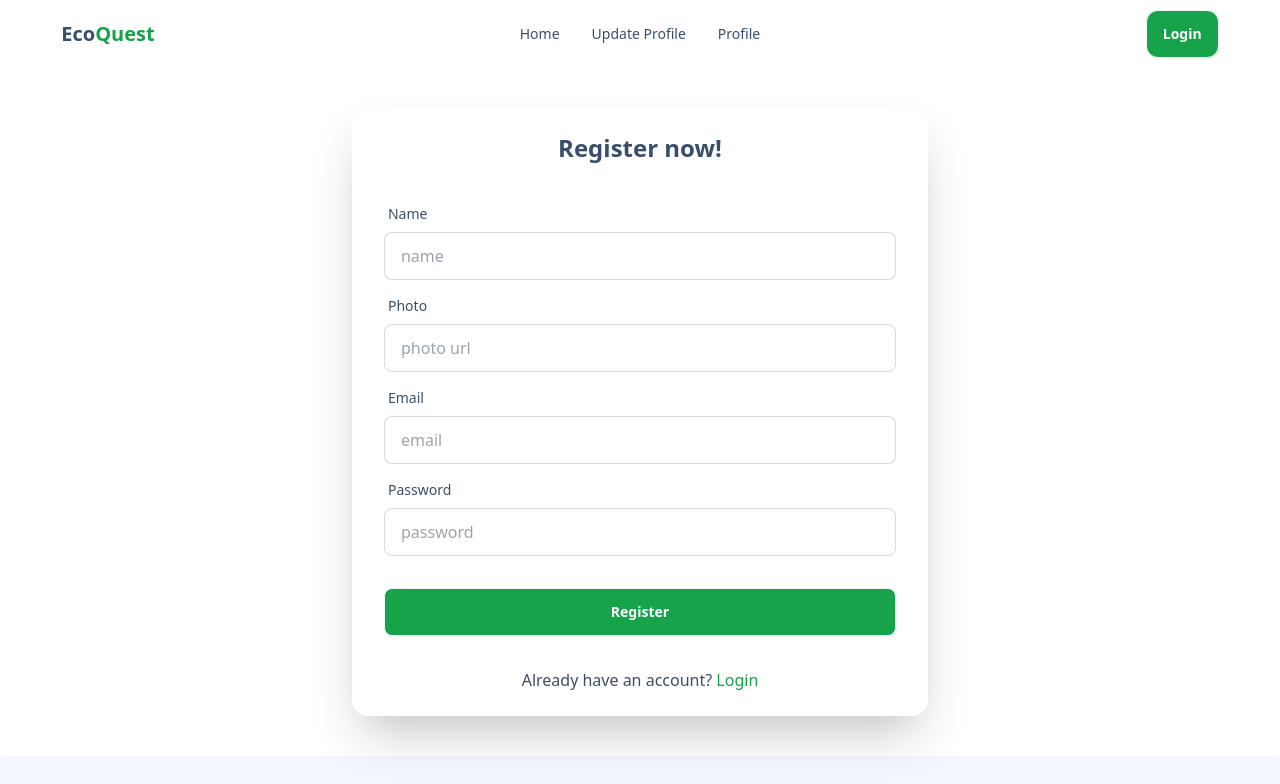
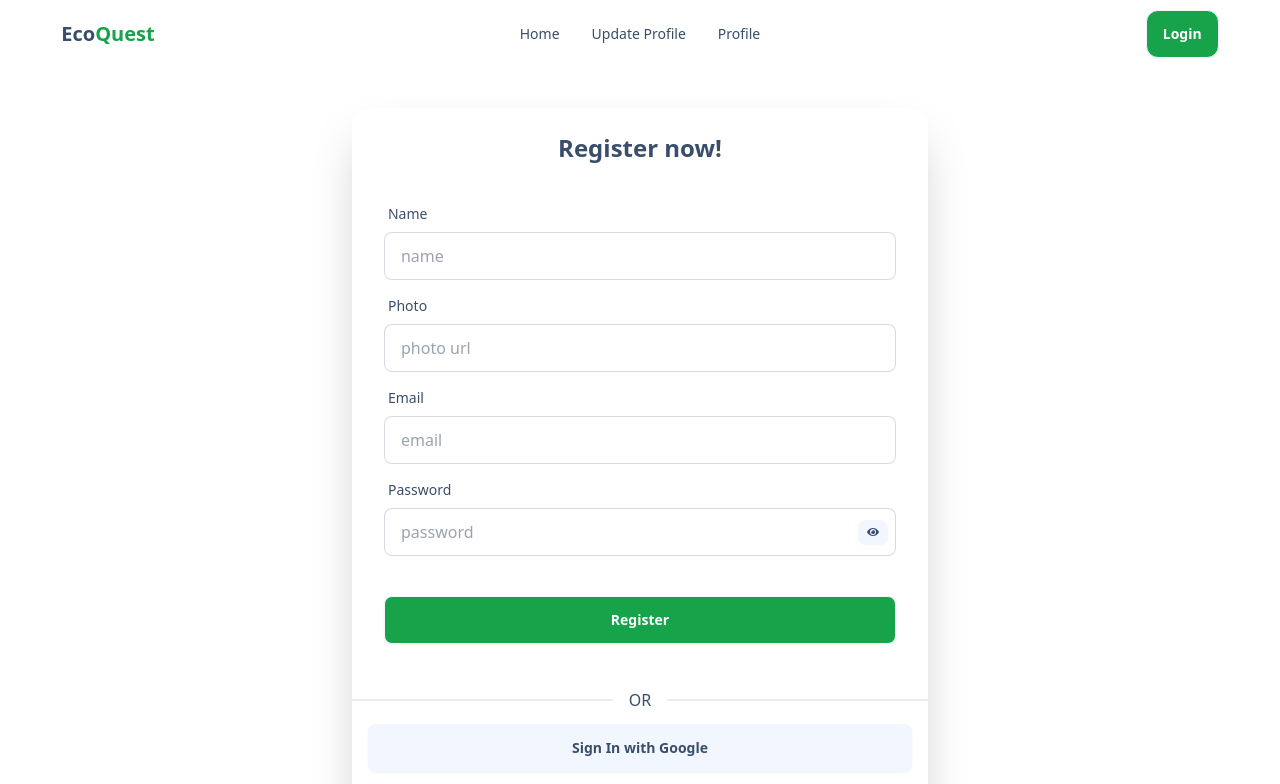
Before and after one commit to Samadsust71/eco-quest-assignment-9, a React (Vite) app: page /auth/registration in a window 1280 px wide. Shown: the top 784 px of the page. Built offline with nearby package versions, Linux system fonts and the light colour scheme; no server answers.

Commit message:
added firebase in the projecct

```diff
--- a/package.json
+++ b/package.json
@@ -10,8 +10,10 @@
     "preview": "vite preview"
   },
   "dependencies": {
+    "firebase": "^11.0.2",
     "react": "^18.3.1",
     "react-dom": "^18.3.1",
+    "react-hot-toast": "^2.4.1",
     "react-icons": "^5.3.0",
     "react-router-dom": "^6.28.0",
     "swiper": "^11.1.14"
--- /dev/null
+++ b/src/firebase/firebase.config.js
@@ -0,0 +1,19 @@
+// Import the functions you need from the SDKs you need
+import { initializeApp } from "firebase/app";
+import { getAuth } from "firebase/auth";
+// TODO: Add SDKs for Firebase products that you want to use
+// https://firebase.google.com/docs/web/setup#available-libraries
+
+// Your web app's Firebase configuration
+const firebaseConfig = {
+  apiKey: "AIzaSyAN7h9HOP58RqS5tqnTe9JTy1ELP9zuWi4",
+  authDomain: "eco-quest-37f67.firebaseapp.com",
+  projectId: "eco-quest-37f67",
+  storageBucket: "eco-quest-37f67.firebasestorage.app",
+  messagingSenderId: "859900697442",
+  appId: "1:859900697442:web:ee6efcc7a300714f82ea3b"
+};
+
+// Initialize Firebase
+const app = initializeApp(firebaseConfig);
+export const auth = getAuth(app)
--- a/src/main.jsx
+++ b/src/main.jsx
@@ -1,11 +1,16 @@
-import { StrictMode } from 'react'
-import { createRoot } from 'react-dom/client'
-import './index.css'
-import { RouterProvider } from 'react-router-dom'
-import router from './routes/router.jsx'
+import { StrictMode } from "react";
+import { createRoot } from "react-dom/client";
+import "./index.css";
+import { RouterProvider } from "react-router-dom";
+import router from "./routes/router.jsx";
+import AuthProvider from "./provider/AuthProvider.jsx";
+import { Toaster } from "react-hot-toast";
 
-createRoot(document.getElementById('root')).render(
+createRoot(document.getElementById("root")).render(
   <StrictMode>
-    <RouterProvider router={router}></RouterProvider>
-  </StrictMode>,
-)
+    <AuthProvider>
+      <RouterProvider router={router}></RouterProvider>
+      <Toaster />
+    </AuthProvider>
+  </StrictMode>
+);
--- a/src/pages/Login.jsx
+++ b/src/pages/Login.jsx
@@ -2,6 +2,8 @@ import React from "react";
 import { Link } from "react-router-dom";
 
 const Login = () => {
+
+
   return (
     <div className="flex flex-col justify-center items-center my-10">
       <div className="card bg-base-100 w-full max-w-xl shrink-0 shadow-2xl">
--- a/src/pages/Registration.jsx
+++ b/src/pages/Registration.jsx
@@ -1,19 +1,81 @@
-import React from 'react'
-import { Link } from 'react-router-dom'
+import React, { useContext, useState } from "react";
+import { Link, useNavigate } from "react-router-dom";
+import { AuthContext } from "../provider/AuthProvider";
+import toast from "react-hot-toast";
+import { FaEye, FaEyeSlash } from "react-icons/fa";
+
 
 const Registration = () => {
+
+  const { createUser,setUser,updateUserProfile,signInWithGoogle } = useContext(AuthContext);
+  const [errorMessage, setErrorMessage] = useState();
+  const [showPass, setShowPass] = useState(false);
+  const navigate = useNavigate()
+
+
+  const handleSubmit = (e) => {
+    e.preventDefault();
+    const name = e.target.name.value;
+    const photo = e.target.photo.value;
+    const email = e.target.email.value;
+    const password = e.target.password.value;
+    setErrorMessage("");
+    const minLength = 6;
+    const hasUpperCase = /[A-Z]/.test(password);
+    const hasLowerCase = /[a-z]/.test(password);
+
+    if (password.length < minLength) {
+      setErrorMessage("Password must be at least 6 characters long.");
+      return
+    }
+
+    if (!hasUpperCase) {
+        setErrorMessage(
+          "Password must contain an uppercase letter"
+        );
+        return
+      }
+    if (!hasLowerCase) {
+        setErrorMessage(
+          "Password must contain a lowercase letter"
+        );
+        return
+      }
+
+      createUser(email,password)
+      .then(result=>{
+        const user = result.user
+        setUser(user)
+        updateUserProfile(name,photo)
+        e.target.reset()
+        toast.success("Registration Succesful !")
+        navigate('/')
+      })
+      .catch(err=>setErrorMessage(err.message))
+
+
+  }
+
+  const handleGoogleLogin = ()=>{
+    signInWithGoogle()
+    .then(()=>{
+      navigate('/')
+    })
+    .catch(err=>setErrorMessage(err.message))
+  }
+
   return (
     <div className="flex flex-col justify-center items-center my-10">
       <div className="card bg-base-100 w-full max-w-xl shrink-0 shadow-2xl">
         <h1 className="text-2xl font-bold text-center pt-6">Register now!</h1>
-      <form className="card-body">
+        <form onSubmit={handleSubmit} className="card-body">
           <div className="form-control">
             <label className="label">
               <span className="label-text">Name</span>
             </label>
             <input
               type="text"
-            name='name'
+              name="name"
               placeholder="name"
               className="input input-bordered"
               required
@@ -25,7 +87,7 @@ const Registration = () => {
             </label>
             <input
               type="text"
-            name='photo'
+              name="photo"
               placeholder="photo url"
               className="input input-bordered"
               required
@@ -37,29 +99,49 @@ const Registration = () => {
             </label>
             <input
               type="email"
-            name='email'
+              name="email"
               placeholder="email"
               className="input input-bordered"
               required
             />
           </div>
-        <div className="form-control">
+          <div className="form-control relative">
             <label className="label">
               <span className="label-text">Password</span>
             </label>
             <input
-            type="password"
-            name='password'
+              type={showPass ? "text" : "password"}
+              name="password"
               placeholder="password"
               className="input input-bordered"
               required
             />
-
+            <button
+            onClick={() => setShowPass(!showPass)}
+            className="btn btn-xs absolute right-2 top-12"
+          >
+            {showPass ? <FaEyeSlash /> : <FaEye />}
+          </button>
+          </div>
+          <div>
+          {errorMessage&& (
+              <label className="label">
+                <span className="label-text text-xs text-red-600">
+                  {errorMessage}
+                </span>
+              </label>
+            )}
           </div>
           <div className="form-control mt-6">
-          <button className="btn bg-green-600 text-white font-bold hover:bg-green-600">Register</button>
+            <button className="btn bg-green-600 text-white font-bold hover:bg-green-600">
+              Register
+            </button>
           </div>
         </form>
+        <div className="divider">OR</div>
+        <div className="px-4 mb-2">
+          <button onClick={handleGoogleLogin} className="btn w-full">Sign In with Google</button>
+        </div>
         <p className="text-center mb-6">
           Already have an account?{" "}
           <Link to={"/auth/login"} className="text-green-600">
@@ -68,7 +150,7 @@ const Registration = () => {
         </p>
       </div>
     </div>
-  )
-}
+  );
+};
 
-export default Registration
+export default Registration;
--- /dev/null
+++ b/src/provider/AuthProvider.jsx
@@ -0,0 +1,74 @@
+import {
+  createUserWithEmailAndPassword,
+  getAuth,
+  GoogleAuthProvider,
+  onAuthStateChanged,
+  sendPasswordResetEmail,
+  signInWithEmailAndPassword,
+  signInWithPopup,
+  signOut,
+  updateProfile,
+} from "firebase/auth";
+import { createContext, useEffect, useState } from "react";
+import { auth } from "../firebase/firebase.config";
+
+export const AuthContext = createContext();
+export const googleProvider = new GoogleAuthProvider()
+
+const AuthProvider = ({ children }) => {
+  const [user, setUser] = useState(null);
+  const [loading, setLoading] = useState(true);
+
+  const createUser = (email, password) => {
+    setLoading(true)
+    return createUserWithEmailAndPassword(auth, email, password);
+  };
+  const signInUser = (email, password) => {
+    setLoading(true);
+    return signInWithEmailAndPassword(auth, email, password);
+  };
+  const logOutUser = () => {
+    setLoading(true);
+    return signOut(auth);
+  };
+  const updateUserProfile = (name,photo) => {
+    setLoading(true);
+    return updateProfile(auth.currentUser, {displayName:name,photoURL:photo});
+  };
+  const passwordReset = (email) => {
+    setLoading(true);
+    return sendPasswordResetEmail(auth, email);
+  };
+  const signInWithGoogle = () => {
+    setLoading(true);
+    return signInWithPopup(auth, googleProvider);
+  };
+
+  useEffect(() => {
+    const unsubscribe = onAuthStateChanged(auth, (currentUser) => {
+      setUser(currentUser);
+      setLoading(false);
+    });
+    return () => {
+      unsubscribe();
+    };
+  }, []);
+
+  const authInfo = {
+    user,
+    loading,
+    setLoading,
+    setUser,
+    createUser,
+    logOutUser,
+    updateUserProfile,
+    signInUser,
+    passwordReset,
+    signInWithGoogle,
+  };
+  return (
+    <AuthContext.Provider value={authInfo}>{children}</AuthContext.Provider>
+  );
+};
+
+export default AuthProvider;
```
Also changed, not shown: 1 other file (tests, documents, lock files or other folders). Lines whose indentation alone changed are shown as unchanged.
